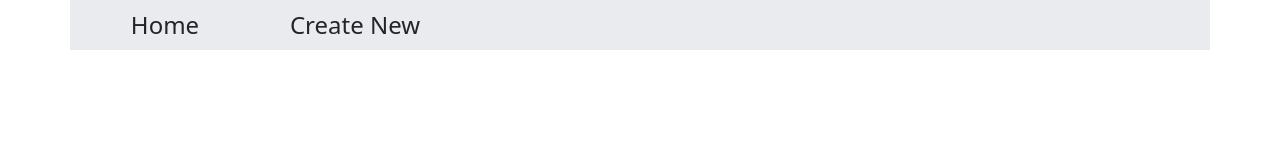
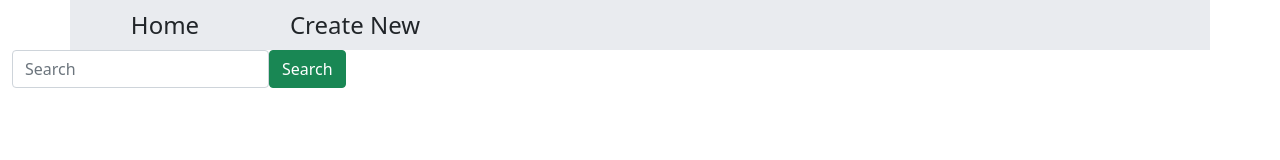
Before and after one commit to clarkc0de/web_dev_final, a website: page public/archive.html in a window 1280 px wide. Drawn offline with nearby package versions, Linux system fonts and the light colour scheme; no server answers; a web font is replaced by a local one.

Commit message:
added search bar to archive.html, currently non-functional

```diff
--- a/public/archive.html
+++ b/public/archive.html
@@ -39,8 +39,19 @@
     </div>
 </section>
 
+<!-- Search Bar Stuff -->
+<section class="container-fluid">
+    <div class="d-flex">
+        <div class="form-inline">
+            <input class="form-control" type="search" placeholder="Search" aria-label="Search">
+        </div>
+        <button class="btn btn-success" type="submit" onclick="searchArchive()">Search</button>
+    </div>
+</section>
+
+
 <!-- Past Figures -->
-<section class="figures">
+<section class="container-fluid figures">
     <div id="figure_list"></div>
 </section>
 
--- a/public/js/archive.js
+++ b/public/js/archive.js
@@ -10,6 +10,12 @@ function home(){
 function createNew(){
     location.href = '/create_new';
 }
+
+// functions for search bar
+function searchArchive() {
+
+}
+
 
 // functions for displaying list
 function getFigureObject(figure, idx) {
```
